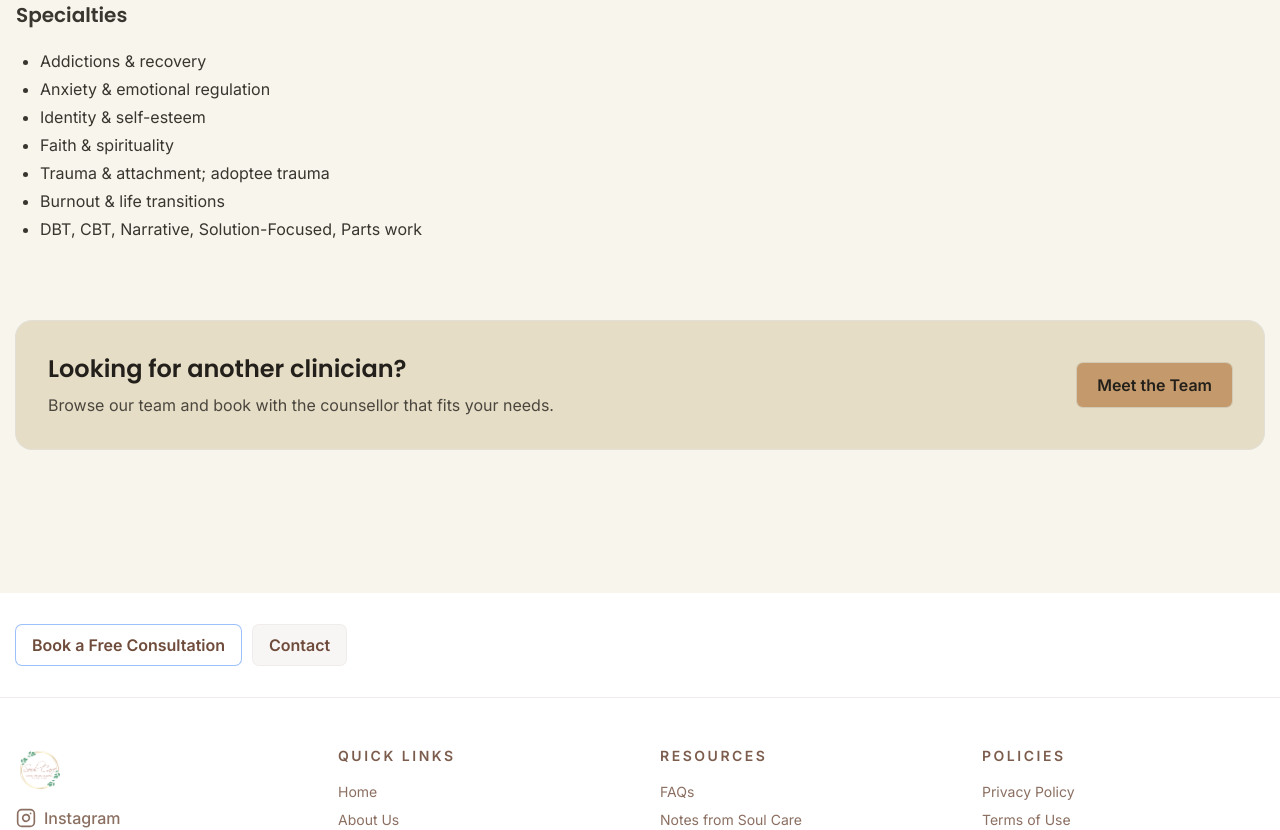
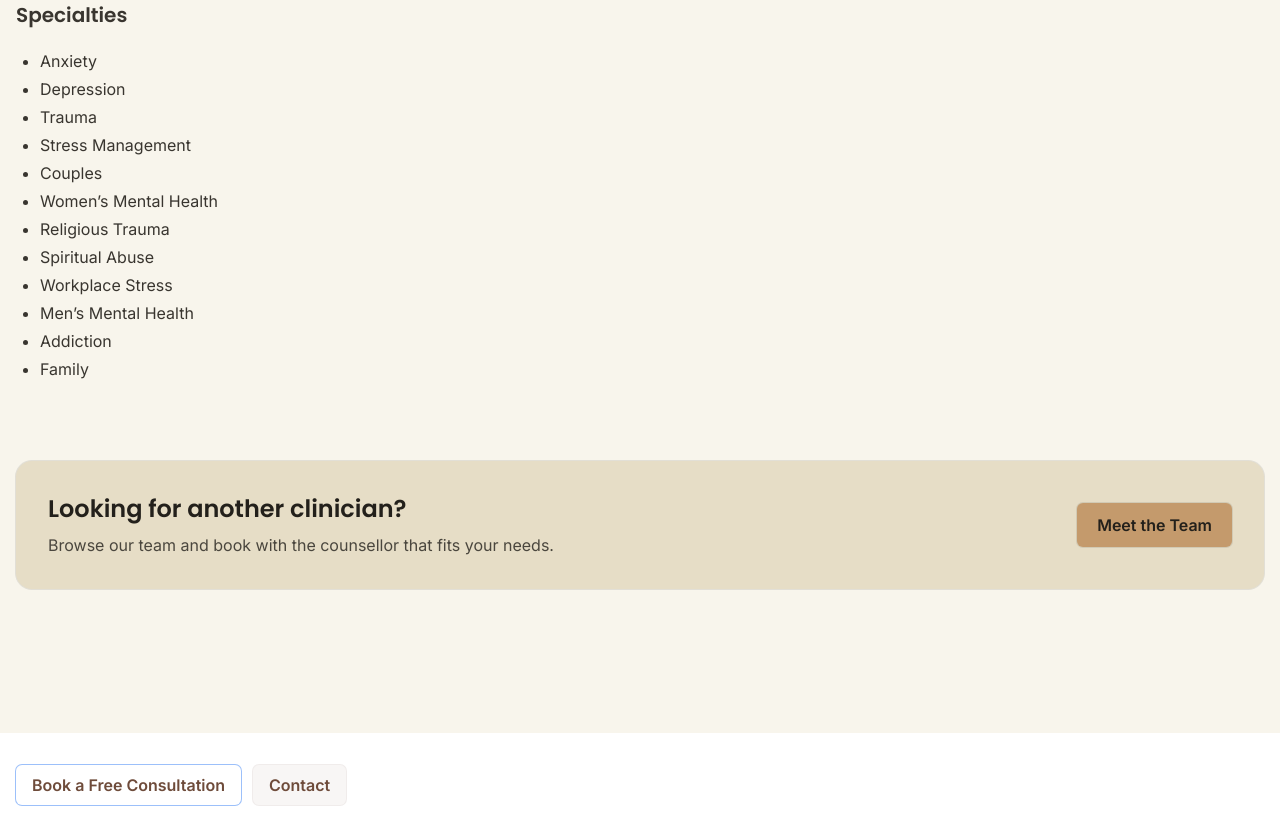
Before and after one commit to Craytivo/Soul-Care-Counselling, a Next.js app: page /josh in a window 1280 px wide. Shown: the part 1620-2450 px from the top of the page. Built offline with nearby package versions, Linux system fonts and the light colour scheme.

Commit message:
Logo background circle in header and footer changed to black

```diff
--- a/src/app/anita/page.tsx
+++ b/src/app/anita/page.tsx
@@ -20,10 +20,18 @@ const anitaData = {
     "As a Soul Care Therapist, my personal soul-care routine consists of daily journaling, regular meditation, time spent with family and friends and painting as a creative outlet. I'm glad you've found your way here, and hope to be a part of your journey."
   ],
   specialties: [
-    "Anxiety & Depression",
+    "Anxiety",
+    "Depression",
+    "Trauma",
     "Stress Management",
-    "Academic & Career Counselling",
-    "Bilingual Services (EN/FR)"
+    "Youth",
+    "Couples",
+    "Women’s Mental Health",
+    "Religious Trauma",
+    "Spiritual Abuse",
+    "Workplace Stress",
+    "Bilingual",
+    "Art Therapy",
   ],
   areasOfFocus: [
     "Anxiety & Depression",
--- a/src/app/baraka/page.tsx
+++ b/src/app/baraka/page.tsx
@@ -19,13 +19,16 @@ const barakaData = {
     "Let's connect; I look forward to meeting and walking alongside you!"
   ],
   specialties: [
-    "Life transitions",
-    "Relationship issues",
-    "Anxiety & depression",
-    "Stress at work or school",
-    "Narrative, CBT & family systems",
-    "Trauma-informed, strengths-based lens",
-    "Faith-integrated care"
+    "Anxiety",
+    "Depression",
+    "Trauma",
+    "Stress Management",
+    "Youth",
+    "Women’s Mental Health",
+    "Religious Trauma",
+    "Spiritual Abuse",
+    "Workplace Stress",
+    "Addiction",
   ],
   areasOfFocus: [
     "Life transitions",
--- a/src/app/christiana/page.tsx
+++ b/src/app/christiana/page.tsx
@@ -29,7 +29,15 @@ export default async function ChristianaPage() {
     role: member.role,
     image: member.image ? urlFor(member.image).width(400).height(400).url() : '/assets/img/team/placeholder.webp',
     bio: member.bio ? [member.bio] : ['Professional bio coming soon.'],
-    specialties: member.specialties || [],
+    specialties: [
+      'Affordable Therapy',
+      'Anxiety',
+      'Depression',
+      'Trauma',
+      'Stress Management',
+      'Youth',
+      'Women’s Mental Health',
+    ],
     areasOfFocus: member.areasOfFocus || [],
     socialLinks: member.socialLinks || [],
     acceptsBookings: member.acceptsBookings
--- a/src/app/jessica-robinson-grant/page.tsx
+++ b/src/app/jessica-robinson-grant/page.tsx
@@ -32,7 +32,19 @@ export default async function JessicaPage() {
     bio: member.bio
       ? member.bio.split(/\n+/).map(p => p.trim()).filter(Boolean)
       : ['Professional bio coming soon.'],
-    specialties: member.specialties || [],
+    specialties: [
+      'Anxiety',
+      'Depression',
+      'Trauma',
+      'Stress Management',
+      'Youth',
+      'Couples',
+      'Women’s Mental Health',
+      'Religious Trauma',
+      'Spiritual Abuse',
+      'Workplace Stress',
+      'Family',
+    ],
     areasOfFocus: member.areasOfFocus || [],
     socialLinks: member.socialLinks || [],
     acceptsBookings: member.acceptsBookings
--- a/src/app/josh/page.tsx
+++ b/src/app/josh/page.tsx
@@ -21,13 +21,18 @@ const joshData = {
     "On a personal note, I am a transracial adoptee who is definitely an extrovert, but I also love my personal time. For fun, I enjoy going out to comedy clubs, watching movies with friends, playing sports, writing poetry/spoken words, and eating junk food (in moderation lol). One thing I look forward to is connecting with you as you begin your journey! I hope to hear from you soon."
   ],
   specialties: [
-    "Addictions & recovery",
-    "Anxiety & emotional regulation",
-    "Identity & self-esteem",
-    "Faith & spirituality",
-    "Trauma & attachment; adoptee trauma",
-    "Burnout & life transitions",
-    "DBT, CBT, Narrative, Solution-Focused, Parts work"
+    "Anxiety",
+    "Depression",
+    "Trauma",
+    "Stress Management",
+    "Couples",
+    "Women’s Mental Health",
+    "Religious Trauma",
+    "Spiritual Abuse",
+    "Workplace Stress",
+    "Men’s Mental Health",
+    "Addiction",
+    "Family",
   ],
   areasOfFocus: [
     "Addictions & recovery",
--- a/src/app/natalie/page.tsx
+++ b/src/app/natalie/page.tsx
@@ -18,12 +18,16 @@ const natalieData = {
     "My hope is that in our time together, true and lasting growth will occur, and as we partner, seeds will be planted and you will feel empowered to reclaim your life back, piece at a time."
   ],
   specialties: [
-    "Life transitions & burnout",
-    "Anxiety & depression support",
-    "Trauma-informed care",
-    "Identity development",
-    "Cognitive-Behavioural strategies",
-    "Strengths-based approach"
+    "Anxiety",
+    "Depression",
+    "Trauma",
+    "Stress Management",
+    "Youth",
+    "Women’s Mental Health",
+    "Religious Trauma",
+    "Spiritual Abuse",
+    "Workplace Stress",
+    "Addiction",
   ],
   areasOfFocus: [
     "Life transitions & burnout",
--- a/src/app/nigel/page.tsx
+++ b/src/app/nigel/page.tsx
@@ -18,14 +18,19 @@ const nigelData = {
     "About me personally, I am a husband and father. I enjoy reading, watching movies and documentaries; huge soccer fan (Manchester United). I'm a huge introvert who loves silence and people (weirdo combo, I know). I desire and find joy in journeying with individuals and supporting their growth."
   ],
   specialties: [
-    "Teens, adults & couples",
-    "Life transitions",
-    "Anxiety & depression",
-    "Emotional regulation",
-    "Trauma-informed care",
-    "Spirituality & meaning",
-    "CBT, Solution-Focused, Narrative therapy",
-    "Identity, masculinity & social justice"
+    "Anxiety",
+    "Depression",
+    "Trauma",
+    "Stress Management",
+    "Youth",
+    "Couples",
+    "Women’s Mental Health",
+    "Religious Trauma",
+    "Spiritual Abuse",
+    "Workplace Stress",
+    "Men’s Mental Health",
+    "Addiction",
+    "Family",
   ],
   areasOfFocus: [
     "Teens, adults & couples",
--- a/src/app/oluseye/page.tsx
+++ b/src/app/oluseye/page.tsx
@@ -22,12 +22,17 @@ const oluseyeData = {
     "If you're ready to embark on a journey of healing, growth, and transformation, I invite you to reach out to me. Together, we can create a life that is not only fulfilling but also deeply rooted in faith, love, and purpose."
   ],
   specialties: [
-    "Parenting & couples",
-    "Christian family life",
-    "Marriage & identity",
-    "Spiritual growth & purpose",
-    "Holistic, faith-integrated approach",
-    "Evidence-based practices"
+    "Anxiety",
+    "Depression",
+    "Trauma",
+    "Stress Management",
+    "Youth",
+    "Couples",
+    "Women’s Mental Health",
+    "Religious Trauma",
+    "Spiritual Abuse",
+    "Workplace Stress",
+    "Family",
   ],
   areasOfFocus: [
     "Parenting & couples",
--- a/src/app/princeton/page.tsx
+++ b/src/app/princeton/page.tsx
@@ -17,10 +17,9 @@ const princetonData = {
     "Princeton's dedication to the well-being and development of children, coupled with his compassionate approach, makes him a trusted ally for families seeking guidance in nurturing happy, healthy, and thriving young minds."
   ],
   specialties: [
-    "Early childhood development",
-    "Parent coaching",
-    "Family support & education",
-    "Child–parent relationship building"
+    "Parent Coaching",
+    "Family Coaching",
+    "Parent Workshops",
   ],
   areasOfFocus: [
     "Early childhood development",
--- a/src/app/sneha-christian/page.tsx
+++ b/src/app/sneha-christian/page.tsx
@@ -28,7 +28,15 @@ export default async function SnehaPage() {
     role: member.role,
     image: member.image ? urlFor(member.image).width(400).height(400).url() : '/assets/img/team/placeholder.webp',
     bio: member.bio ? [member.bio] : ['Professional bio coming soon.'],
-    specialties: member.specialties || [],
+    specialties: [
+      'Affordable Therapy',
+      'Anxiety',
+      'Depression',
+      'Trauma',
+      'Stress Management',
+      'Youth',
+      'Women’s Mental Health',
+    ],
     areasOfFocus: member.areasOfFocus || [],
     socialLinks: member.socialLinks || [],
     acceptsBookings: member.acceptsBookings
--- a/src/components/Footer.tsx
+++ b/src/components/Footer.tsx
@@ -41,7 +41,7 @@ export default function Footer() {
                   xmlns="http://www.w3.org/2000/svg"
                   aria-hidden="true"
                 >
-                  <circle cx="50" cy="50" r="50" fill="#fff" />
+                  <circle cx="50" cy="50" r="50" fill="#111" />
                 </svg>
                 <span className="relative z-10 w-10 h-10 flex items-center justify-center">
                   <Image
--- a/src/components/Header.tsx
+++ b/src/components/Header.tsx
@@ -25,7 +25,7 @@ export default function Header() {
                 xmlns="http://www.w3.org/2000/svg"
                 aria-hidden="true"
               >
-                <circle cx="50" cy="50" r="50" fill="#fff" />
+                <circle cx="50" cy="50" r="50" fill="#111" />
               </svg>
               <span className="relative z-10 w-14 h-14 flex items-center justify-center">
                 <Image
```
